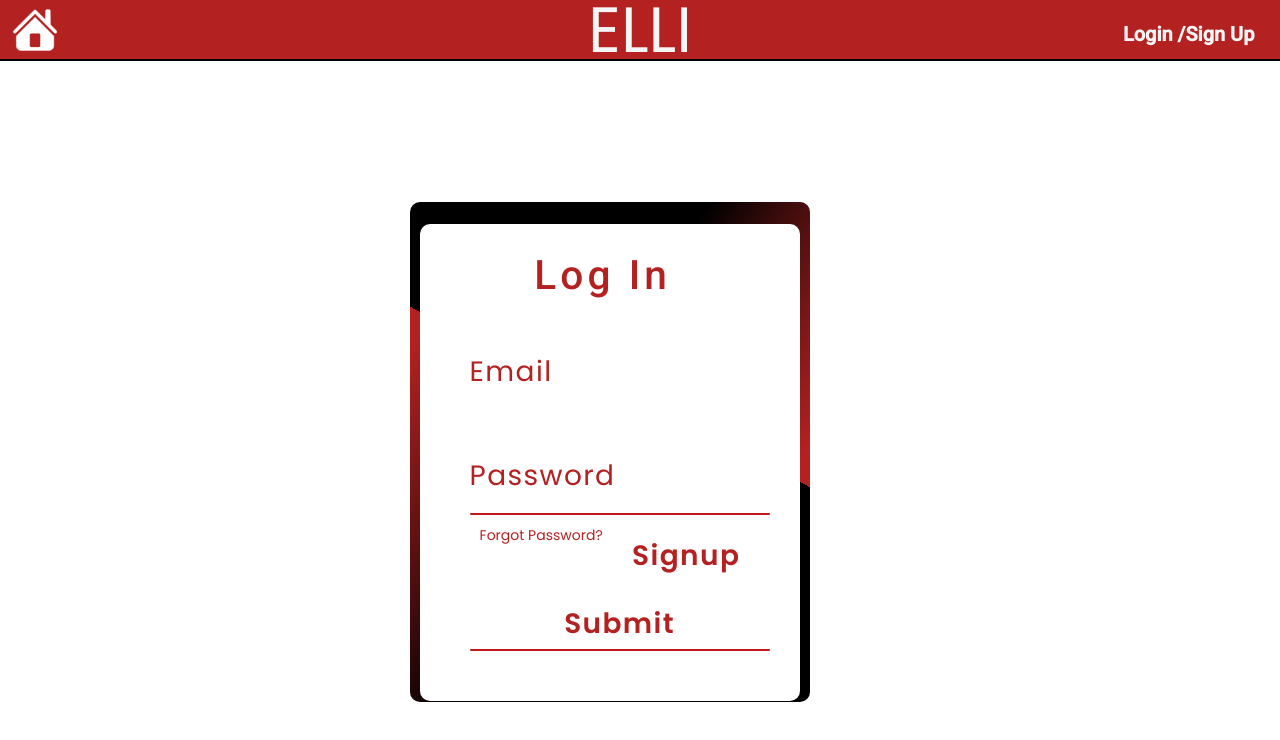
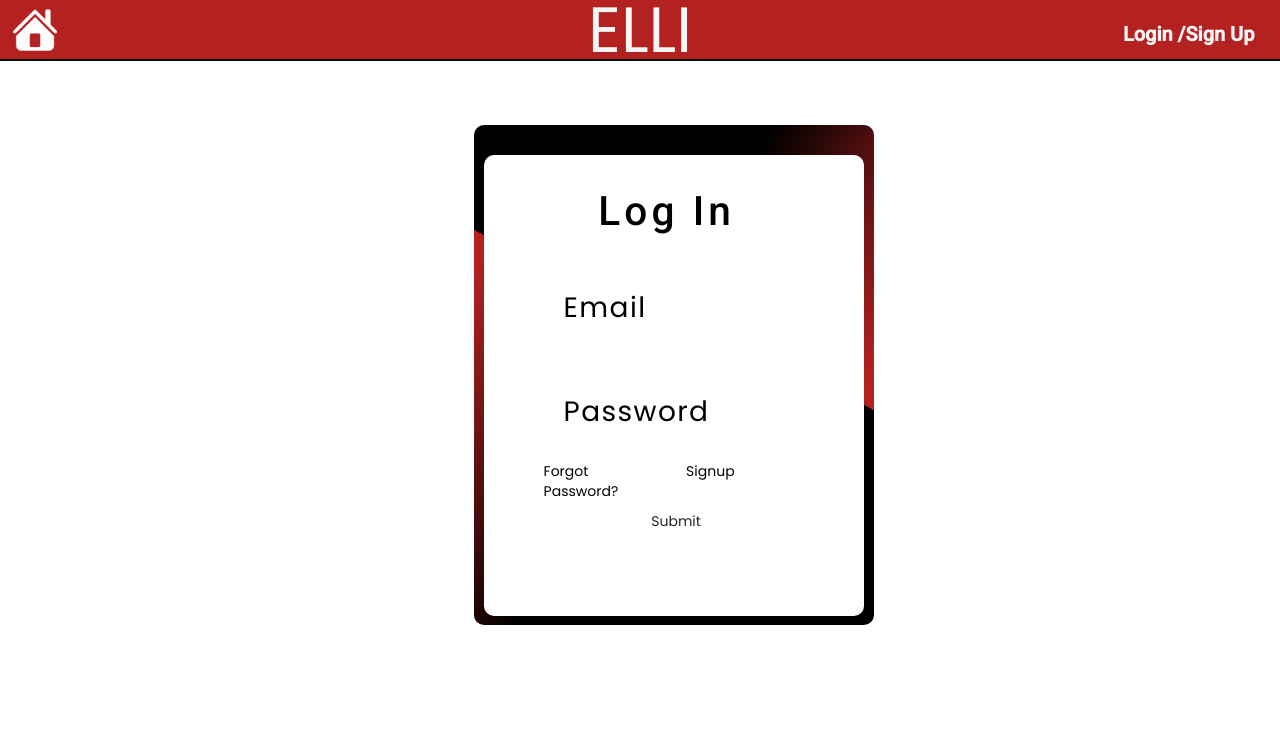
Before and after one commit to blbarr01/EnglishLearningInitiative, an Angular app in the folder ELLI/: page /login in a window 1280 px wide. Shown: the top 740 px of the page. Built offline with nearby package versions, Linux system fonts and the light colour scheme.

Commit message:
made hover changes in submit button and input changed input field color form red to black

```diff
--- a/ELLI/src/app/features/login/login.component.css
+++ b/ELLI/src/app/features/login/login.component.css
@@ -18,8 +18,8 @@
 }
 .box{
   position: relative;
-  left: 32%;
-  margin-top:11%;
+  left: 37%;
+  margin-top:5%;
   align-content: center;
   width: 400px;
   height: 500px;                   /*This is the log in form background and measuremnts*/
@@ -69,13 +69,13 @@
   border-radius: 10px;         /*typing space,for background color */
   background: #fff;
   z-index: 10;
-  padding: 35px 50px 50px ;
+  padding: 40px 50px 85px ;
   display: flex;
   flex-direction: column;
 }
 .login-form h2{
   font-size: 290%;
-  color: var(--matador-red);
+  color: black;
   font-weight: 500;         /*form heading*/
   text-align: center;
   letter-spacing: 0.1em;
@@ -90,19 +90,19 @@
   width: 100%;
   padding: 10px 10px 17px;
   background: transparent;
-  border: none;
   outline:none;
-  color: var(--matador-red);
+  color: black;
   font-size: 2em;
   letter-spacing: 0.05em;
   z-index: 10;
 }
 .inputBox span{
   position: absolute;
-  left: 0;
+  left: 10%;
+  text-align:0;
   padding: 20px 0px 10px;
   font-size: 2em;
-  color: var(--matador-red);
+  color: black;
   pointer-events: none;
   letter-spacing: 0.05em;
   transition: 0.5s;
@@ -119,8 +119,8 @@
   bottom: 0;
   width: 100%;
   height:2px;
-  background: rgb(194, 25, 25);
-  border-radius: 4px;
+  background: transparent;
+  border-radius: 5px;
   transition: 0.5s;
   pointer-events: none;
   z-index: 9;
@@ -137,12 +137,12 @@
 .links a{
   margin: 10px;
   font-size: 1.0em;
-  color:var(--matador-red);
+  color:black;
   text-decoration: none;
 }
 .links a:hover,
 .links a:nth-child(2){
-  color: #ad2525;
+  color: #020101;
 }
 input[type="Submit"]
 {
@@ -161,6 +161,18 @@ input[type="Submit"]:active
   opacity: 0.8;
 }
 
+button span::after {
+  content: '\00bb';
+  position: absolute;
+  opacity: 0;
+  top:0;
+  transition: 0.5s;
+}
+
+button:hover { background-color: #c01f1f;}
+button:hover span { padding-right: 25px;}
+button:hover span:after { opacity: 1; right:0}
+
 input[type="Signup"]
 {
   border: solid;
--- a/ELLI/src/app/features/login/login.component.html
+++ b/ELLI/src/app/features/login/login.component.html
@@ -10,18 +10,19 @@
         <span>Email</span>
         <i></i>
         <div class="inputBox">
+          <span>Password</span>
           <input type="passowrd" required="required">
-          <span>Password</span>
           <i></i>
       </div>
       <div class="links">
         <a href="#">Forgot Password?</a>
-        <div>
-          <input (click)="showSignup()" type="Signup" value="Signup">
-        </div>
+        <a href="../signup/">Signup</a>
+        <!---<div>
+          <input [type]="U" (click)="showSignup()" type="Signup" value="Signup">
+        </div>-->
 
       </div>
-      <input (click)="showHome()" type="submit" value="Submit">
+      <button (click)="showHome()" >Submit</button>
     </div>
   <!--</div>-->
 
--- a/ELLI/src/app/features/signup/signup.component.html
+++ b/ELLI/src/app/features/signup/signup.component.html
@@ -1,22 +1,28 @@
 <!--icon sheet link  using "Fa Fa" from iconscout-->
 <link rel="stylesheet" href="https://unicons.iconscout.com/release/v4.0.0/css/line.css">
-<!--code below for log in component-->
+
  <div class="box">
     <div class="Signup-form">
       <h2>Signup</h2>
       <div class="inputBox">
         <input type="email" required="required">
-      <span>Email</span>
+        <span class="Email">Email</span>
         <i></i>
         <div class="inputBox">
+          <span class="Passowrd">Password</span>
           <input type="passowrd" required="required">
-        <span>Password</span>
           <i></i>
       </div>
-    <input (click)="showHome()" type="submit" value="Submit">
+      <div class="links">
+        <a href="#">Forgot Password?</a>
+        <a href="../login/">Log In</a>
+        <!---<div>
+          <input [type]="U" (click)="showSignup()" type="Signup" value="Signup">
+        </div>-->
+
       </div>
+      <input type="submit" value="Submit">
     </div>
-
 
     <!--The link to connect an html and css file-->
     <link rel="stylesheet" href="signup.component.css">
```
Lines whose indentation alone changed are shown as unchanged.
